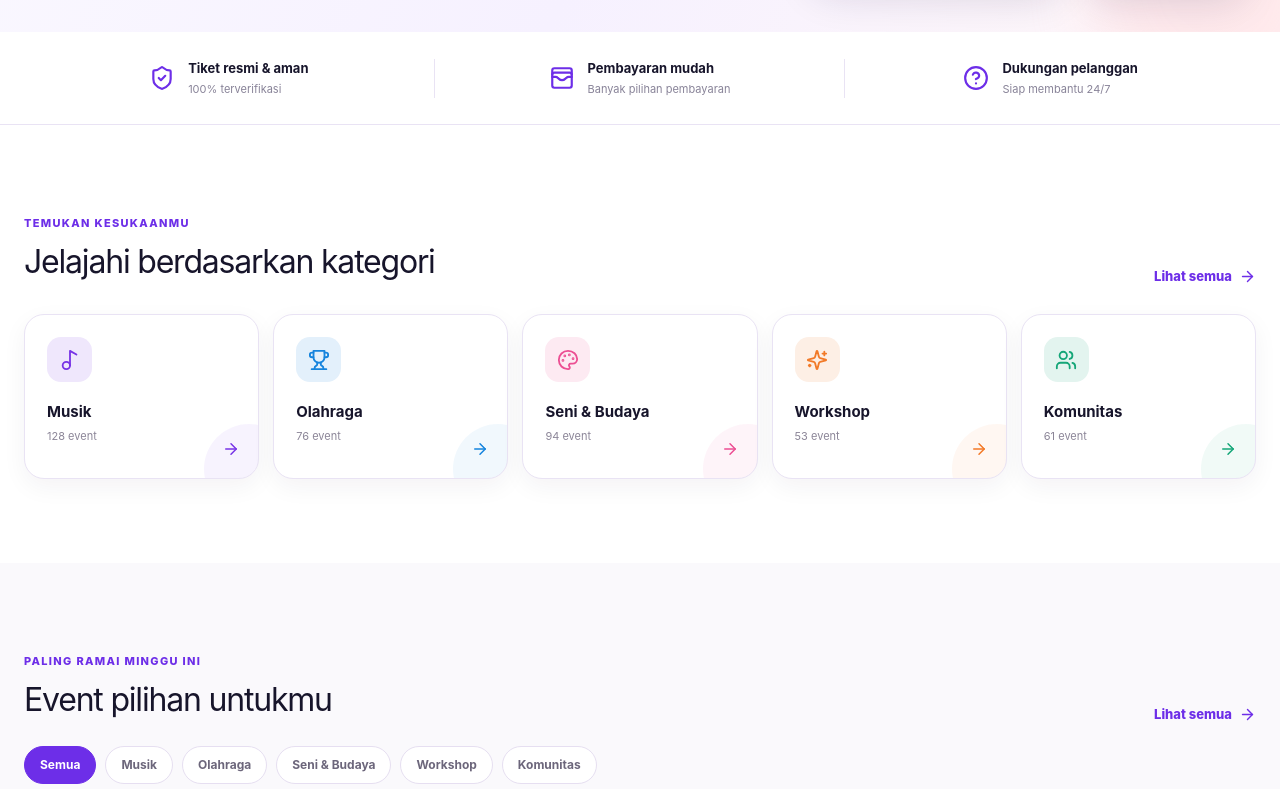
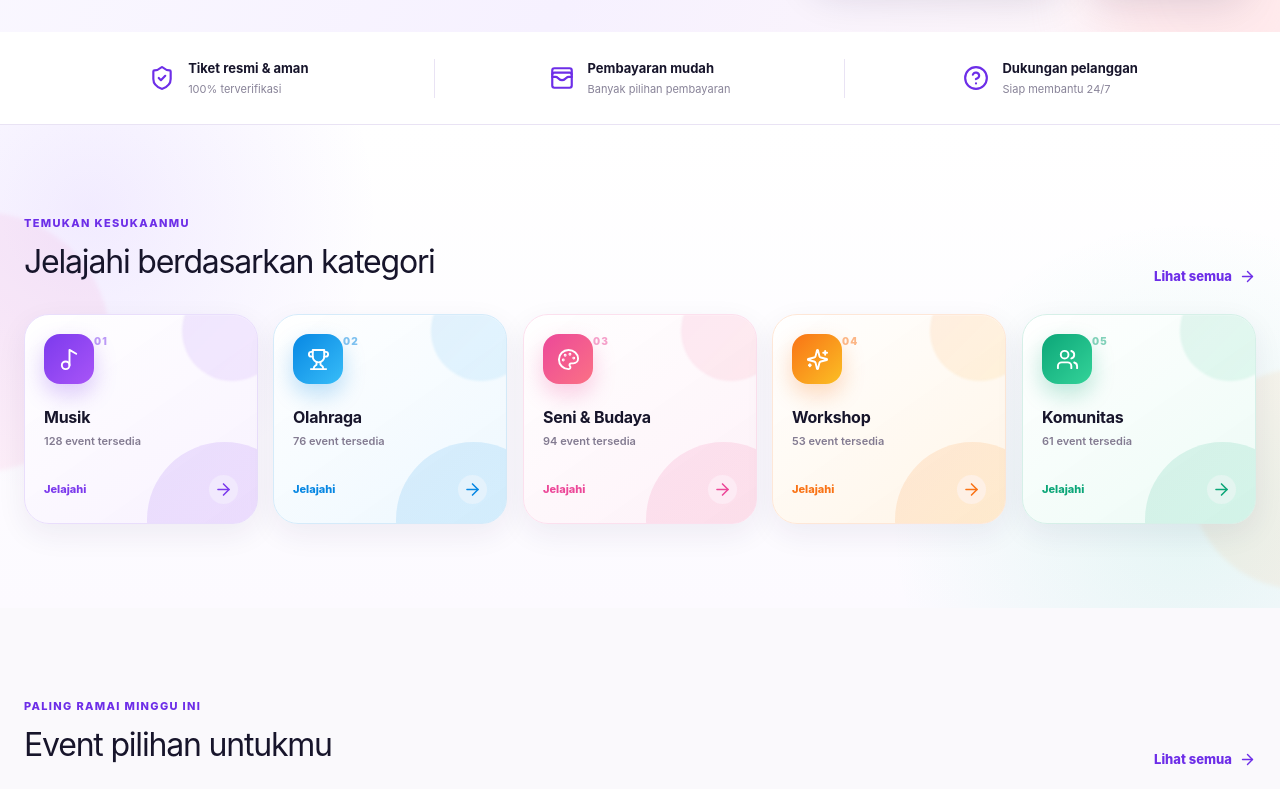
Before and after one commit to andreputraa07/pintuevent, a Next.js app: page / in a window 1280 px wide. Shown: the part 640-1429 px from the top of the page. Built offline with nearby package versions, Linux system fonts and the light colour scheme.

Commit message:
Redesign colorful animated category cards

```diff
--- a/app/globals.css
+++ b/app/globals.css
@@ -93,21 +93,100 @@ a { color: inherit; text-decoration: none; }
 .trust-grid small { color:#888398; font-size:11px; }
 
 .section { padding: 84px 0; }
-.categories-section { background:#fff; }
+.categories-section { position:relative; isolation:isolate; overflow:hidden; background:
+  radial-gradient(circle at 7% 18%, rgba(126,68,255,.1), transparent 23%),
+  radial-gradient(circle at 93% 82%, rgba(25,201,153,.1), transparent 24%),
+  linear-gradient(180deg, #fff 0%, #fcfaff 100%);
+}
+.categories-section::before, .categories-section::after { content:""; position:absolute; z-index:-1; border-radius:50%; filter:blur(2px); pointer-events:none; }
+.categories-section::before { width:260px; height:260px; left:-150px; top:18%; background:rgba(255,77,155,.07); }
+.categories-section::after { width:220px; height:220px; right:-130px; bottom:4%; background:rgba(255,151,55,.08); }
 .section-heading { display:flex; justify-content:space-between; align-items:flex-end; gap:20px; margin-bottom:28px; }
 .section-heading h2 { margin:5px 0 0; font-size:32px; letter-spacing:-1.2px; }
 .kicker { color:var(--purple); text-transform:uppercase; font-size:11px; letter-spacing:.12em; font-weight:850; }
 .section-heading > a { display:flex; align-items:center; gap:7px; color:var(--purple); font-size:13px; font-weight:800; }
-.category-grid { display:grid; grid-template-columns:repeat(5,1fr); gap:14px; }
-.category-card { position:relative; min-height:165px; text-align:left; border:1px solid var(--line); background:#fff; padding:22px; border-radius:20px; display:flex; flex-direction:column; box-shadow:0 8px 25px rgba(37,23,65,.05); transition:transform .22s ease, border-color .22s ease, box-shadow .22s ease; overflow:hidden; }
-.category-card::after { content:""; position:absolute; width:90px; height:90px; border-radius:50%; right:-36px; bottom:-36px; background:currentColor; opacity:.06; }
-.category-card:hover { transform:translateY(-5px); border-color:currentColor; box-shadow:0 15px 35px rgba(37,23,65,.1); }
-.category-icon { width:45px; height:45px; display:grid; place-items:center; border-radius:14px; background:color-mix(in srgb, currentColor 12%, white); }
-.category-icon svg { width:22px; }
-.category-card strong { color:var(--ink); margin-top:19px; font-size:15px; }
-.category-card small { color:#8c8698; margin-top:4px; font-size:11px; }
-.category-arrow { position:absolute; right:18px; bottom:20px; }
-.category-card.purple { color:#7834e6; }.category-card.blue { color:#1684dd; }.category-card.pink { color:#ec4f93; }.category-card.orange { color:#f27a28; }.category-card.green { color:#15a678; }
+.category-grid { display:grid; grid-template-columns:repeat(5,1fr); gap:15px; perspective:900px; }
+.category-card {
+  --category-main:#7834e6;
+  --category-second:#ae62ff;
+  --category-soft:#f3eaff;
+  position:relative;
+  min-height:210px;
+  text-align:left;
+  color:var(--category-main);
+  border:1px solid color-mix(in srgb, var(--category-main) 17%, white);
+  background:linear-gradient(145deg, rgba(255,255,255,.98), color-mix(in srgb, var(--category-soft) 58%, white));
+  padding:19px;
+  border-radius:25px;
+  display:flex;
+  flex-direction:column;
+  cursor:pointer;
+  box-shadow:0 10px 30px rgba(45,24,83,.07), inset 0 1px 0 rgba(255,255,255,.9);
+  transition:transform .32s cubic-bezier(.2,.8,.2,1), border-color .25s ease, box-shadow .32s ease;
+  overflow:hidden;
+  animation:category-rise .62s cubic-bezier(.2,.8,.2,1) both;
+}
+.category-card:nth-child(2) { animation-delay:.07s; }
+.category-card:nth-child(3) { animation-delay:.14s; }
+.category-card:nth-child(4) { animation-delay:.21s; }
+.category-card:nth-child(5) { animation-delay:.28s; }
+.category-card::before {
+  content:"";
+  position:absolute;
+  inset:auto -45px -74px auto;
+  width:155px;
+  height:155px;
+  border-radius:50%;
+  background:linear-gradient(135deg, var(--category-main), var(--category-second));
+  opacity:.13;
+  transition:transform .4s cubic-bezier(.2,.8,.2,1), opacity .3s ease;
+}
+.category-card::after {
+  content:"";
+  position:absolute;
+  inset:0;
+  background:linear-gradient(115deg, transparent 24%, rgba(255,255,255,.58) 42%, transparent 59%);
+  transform:translateX(-120%);
+  transition:transform .7s ease;
+  pointer-events:none;
+}
+.category-orb { position:absolute; top:-34px; right:-25px; width:100px; height:100px; border-radius:50%; background:linear-gradient(135deg, var(--category-main), var(--category-second)); opacity:.1; filter:blur(1px); transition:transform .45s ease; }
+.category-top { position:relative; z-index:1; display:flex; align-items:flex-start; justify-content:space-between; }
+.category-icon {
+  width:50px;
+  height:50px;
+  display:grid;
+  place-items:center;
+  border-radius:16px;
+  color:white;
+  background:linear-gradient(135deg, var(--category-main), var(--category-second));
+  box-shadow:0 10px 22px color-mix(in srgb, var(--category-main) 27%, transparent);
+  transition:transform .35s cubic-bezier(.2,.8,.2,1), box-shadow .35s ease;
+}
+.category-icon svg { width:23px; height:23px; stroke-width:2; }
+.category-number { color:color-mix(in srgb, var(--category-main) 52%, white); font-size:10px; font-weight:900; letter-spacing:.12em; }
+.category-copy { position:relative; z-index:1; display:flex; flex-direction:column; margin-top:24px; }
+.category-card strong { color:var(--ink); font-size:16px; line-height:1.2; letter-spacing:-.25px; }
+.category-card small { color:#837b91; margin-top:6px; font-size:11px; font-weight:600; }
+.category-arrow { position:relative; z-index:1; display:flex; align-items:center; justify-content:space-between; width:100%; margin-top:auto; padding-top:19px; color:var(--category-main); font-size:11px; font-weight:850; }
+.category-arrow svg { padding:5px; width:29px; height:29px; border-radius:50%; background:color-mix(in srgb, var(--category-main) 11%, white); transition:transform .3s ease, background .3s ease, color .3s ease; }
+.category-card:hover, .category-card:focus-visible, .category-card.is-active { transform:translateY(-8px) rotateX(1.5deg); border-color:color-mix(in srgb, var(--category-main) 52%, white); box-shadow:0 20px 44px color-mix(in srgb, var(--category-main) 15%, transparent), inset 0 1px 0 white; }
+.category-card:hover::before, .category-card:focus-visible::before, .category-card.is-active::before { transform:scale(1.18); opacity:.2; }
+.category-card:hover::after, .category-card:focus-visible::after { transform:translateX(120%); }
+.category-card:hover .category-orb, .category-card:focus-visible .category-orb { transform:scale(1.18) translate(-4px, 4px); }
+.category-card:hover .category-icon, .category-card:focus-visible .category-icon, .category-card.is-active .category-icon { transform:translateY(-3px) rotate(-5deg) scale(1.06); box-shadow:0 14px 28px color-mix(in srgb, var(--category-main) 38%, transparent); }
+.category-card:hover .category-arrow svg, .category-card:focus-visible .category-arrow svg, .category-card.is-active .category-arrow svg { transform:translateX(3px); color:white; background:var(--category-main); }
+.category-card:focus-visible { outline:3px solid color-mix(in srgb, var(--category-main) 28%, transparent); outline-offset:4px; }
+.category-card.purple { --category-main:#7c3aed; --category-second:#a855f7; --category-soft:#f3e8ff; }
+.category-card.blue { --category-main:#0787e3; --category-second:#38bdf8; --category-soft:#e0f2fe; }
+.category-card.pink { --category-main:#ec4899; --category-second:#fb7185; --category-soft:#fce7f3; }
+.category-card.orange { --category-main:#f97316; --category-second:#fbbf24; --category-soft:#ffedd5; }
+.category-card.green { --category-main:#0ca678; --category-second:#34d399; --category-soft:#dff8ef; }
+
+@keyframes category-rise {
+  from { opacity:0; transform:translateY(24px) scale(.97); }
+  to { opacity:1; transform:translateY(0) scale(1); }
+}
 
 .event-section { background:#faf9fc; }
 .filter-chips { display:flex; flex-wrap:wrap; gap:9px; margin:-6px 0 28px; }
@@ -192,6 +271,7 @@ footer { margin-top:84px; background:#f8f6fb; border-top:1px solid #eee8f4; }
   .search-panel { width:100%; }
   .hero-visual { height:480px; }
   .category-grid { grid-template-columns:repeat(3,1fr); }
+  .category-card { min-height:195px; }
 }
 
 @media (max-width: 760px) {
@@ -228,7 +308,10 @@ footer { margin-top:84px; background:#f8f6fb; border-top:1px solid #eee8f4; }
   .section-heading h2 { font-size:27px; }
   .section-heading > a { display:none; }
   .category-grid { grid-template-columns:repeat(2,1fr); gap:10px; }
-  .category-card { min-height:145px; padding:17px; }
+  .category-card { min-height:176px; padding:16px; border-radius:21px; }
+  .category-icon { width:45px; height:45px; border-radius:14px; }
+  .category-copy { margin-top:18px; }
+  .category-arrow { padding-top:15px; }
   .category-grid .category-card:last-child { grid-column:1 / -1; }
   .event-grid { grid-template-columns:1fr; }
   .event-image { height:235px; }
--- a/app/page.tsx
+++ b/app/page.tsx
@@ -266,12 +266,26 @@ export default function Home() {
             <a href="#event-pilihan">Lihat semua <ArrowRight size={17} /></a>
           </div>
           <div className="category-grid">
-            {categories.map(({ name, icon: Icon, total, color }) => (
-              <button key={name} className={`category-card ${color}`} onClick={() => { setActiveCategory(name); document.querySelector("#event-pilihan")?.scrollIntoView({ behavior: "smooth" }); }}>
-                <span className="category-icon"><Icon /></span>
-                <strong>{name}</strong>
-                <small>{total}</small>
-                <span className="category-arrow"><ArrowRight size={18} /></span>
+            {categories.map(({ name, icon: Icon, total, color }, index) => (
+              <button
+                key={name}
+                className={`category-card ${color}${activeCategory === name ? " is-active" : ""}`}
+                aria-pressed={activeCategory === name}
+                onClick={() => { setActiveCategory(name); document.querySelector("#event-pilihan")?.scrollIntoView({ behavior: "smooth" }); }}
+              >
+                <span className="category-orb" aria-hidden="true" />
+                <span className="category-top">
+                  <span className="category-icon"><Icon /></span>
+                  <span className="category-number">{String(index + 1).padStart(2, "0")}</span>
+                </span>
+                <span className="category-copy">
+                  <strong>{name}</strong>
+                  <small>{total} tersedia</small>
+                </span>
+                <span className="category-arrow">
+                  <span>Jelajahi</span>
+                  <ArrowRight size={17} />
+                </span>
               </button>
             ))}
           </div>
```
